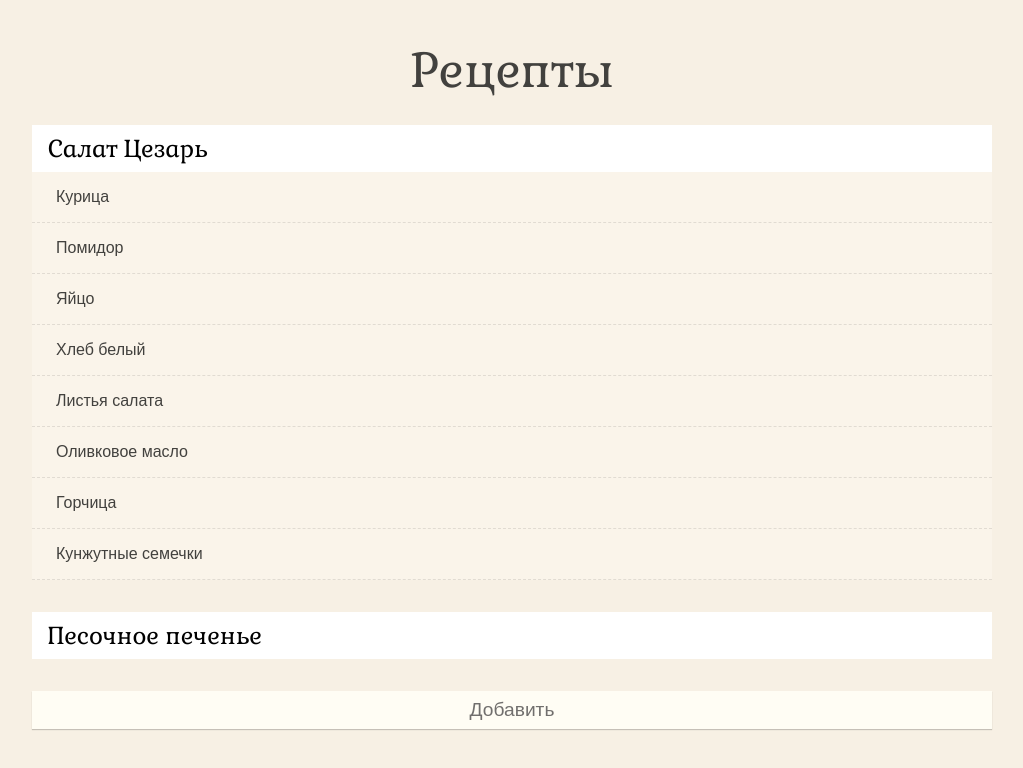
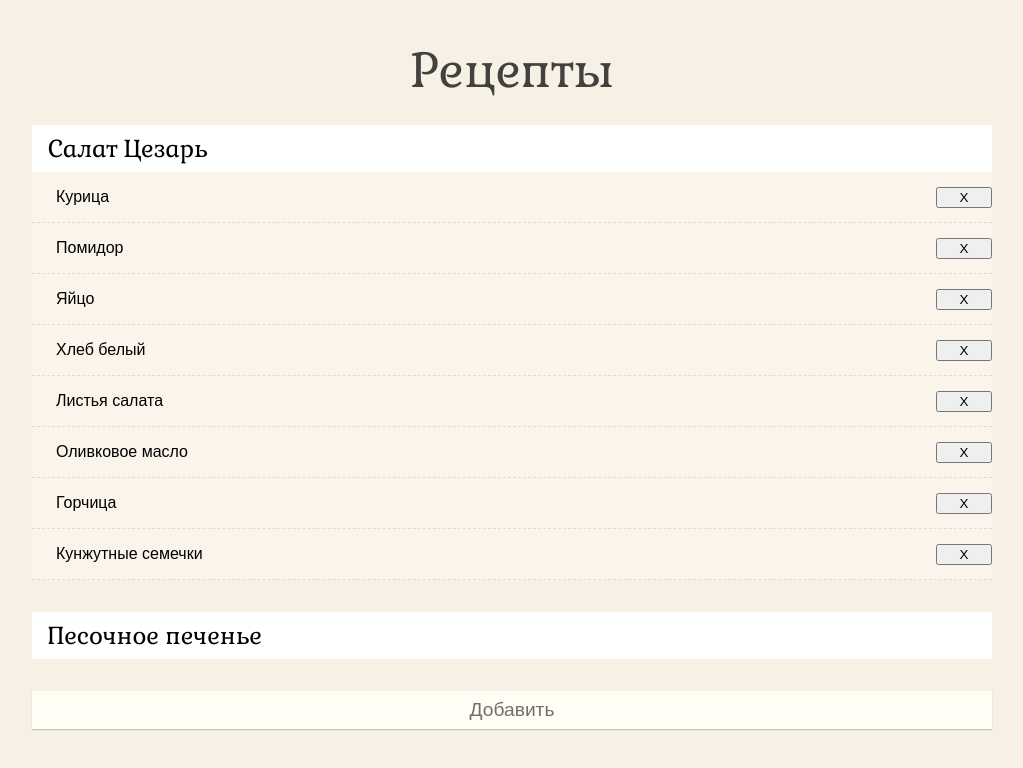
Before and after one commit to i1yas/recipe-list, a React (Create React App) app: page / in a window 1280 px wide. Shown: the top 768 px of the page, without its empty margins (128-1151 px from the left). Built offline with nearby package versions, Linux system fonts and the light colour scheme.

Commit message:
Edit state propagation, edit Ingr component layout, add edit-mode functionality

```diff
--- a/src/Ingr-List/Ingr-List.js
+++ b/src/Ingr-List/Ingr-List.js
@@ -3,10 +3,14 @@ import Ingr from '../Ingr/Ingr.js';
 import './Ingr-List.css';
 
 class IngrList extends Component {
+	constructor(props) {
+		super(props);
+		this.state = {list: props.data}
+	}
 	render() {
 		return (
 			<ul className="Ingr-List">
-				{this.props.data.map((ingr, id) => {
+				{this.state.list.map((ingr, id) => {
 					return <Ingr key={id}>{ingr}</Ingr>
 				})}
 			</ul>
--- a/src/Ingr/Ingr.css
+++ b/src/Ingr/Ingr.css
@@ -1,6 +1,40 @@
 .Ingr {
-	padding: 1rem 1.5rem;
-	display: block;
+	display: table;
 	list-style-type: none;
 	border-bottom: 1px dashed rgba(0, 0, 0, .1);
+	cursor: text;
 }
+
+.Ingr_editabe {
+	background-color: rgba(255, 229, 0, .1);
+	outline: 5px solid rgba(255, 255, 0, .1);
+}
+
+.Ingr__input-container {
+	display: table-cell;
+	width: 100%;
+}
+
+.Ingr__input {
+	padding-left: 1.5rem;
+	padding-right: 1.5rem;
+	padding-top: 1rem;
+	padding-bottom: 1rem;
+	font-size: 1rem;
+	box-sizing: border-box;
+	width: 100%;
+	background: none;
+	border: none;
+}
+
+.Ingr__input:focus {
+	outline:none;
+	background-color: rgba(255, 229, 0, .1);
+	outline: 5px solid rgba(255, 255, 0, .1);
+}
+
+.Ingr__delete {
+	display: table-cell;
+	width: 3.5rem;
+	height: 100%;
+}
--- a/src/Ingr/Ingr.js
+++ b/src/Ingr/Ingr.js
@@ -2,10 +2,56 @@ import React, { Component } from 'react';
 import './Ingr.css';
 
 class Ingr extends Component {
+	constructor(props) {
+		super(props);
+		this.state = {
+			value: props.children,
+			isEditable: false
+		}
+	}
+	toggleEditMode() {
+		this.setState({
+			...this.state,
+			isEditable: !this.state.isEditable
+		});
+	}
+	componentDidMount() {
+		window.document.addEventListener('click', this.handleDocumentClick.bind(this), false);
+	}
+	componentWillUnmount() {
+		window.document.removeEventListener('click', this.handleDocumentClick.bind(this), false);
+	}
+	handleDocumentClick(event) {
+		const area = this.refs.area
+		if(area && !area.contains(event.target)) {
+			this.setState({
+				...this.state,
+				isEditable: false
+			});
+		}
+	}
+	updateValue(event) {
+		this.setState({
+			...this.state,
+			value: event.target.value
+		})
+	}
 	render() {
 		return (
-			<li className="Ingr">
-				{this.props.children}
+			<li className='Ingr'>
+				<div className='Ingr__input-container'>
+					<input type='text'
+					value={this.state.value}
+					className='Ingr__input'
+					ref='area'
+					contentEditable={this.state.isEditable}
+					onClick={this.toggleEditMode.bind(this)}
+					onChange={this.updateValue.bind(this)}
+					/>
+				</div>
+				<button className='Ingr__delete'>
+					X
+				</button>
 			</li>
 		);
 	}
--- a/src/Recipe-Items/Recipe-Items.js
+++ b/src/Recipe-Items/Recipe-Items.js
@@ -3,14 +3,11 @@ import Recipe from '../Recipe/Recipe.js';
 import './Recipe-Items.css'
 
 class RecipeItems extends Component {
-	constructor(props) {
-		super(props);
-		this.state = {recipeList: this.props.initialState};
-	}
 	render() {
+		const data = this.props.initialState;
 		return (
 			<div className="Recipe-Items">
-				{this.state.recipeList.map(recipe => {
+				{data.map(recipe => {
 					return <Recipe key={recipe.id} data={recipe} />
 				})}
 			</div>
--- a/src/Recipe/Recipe.js
+++ b/src/Recipe/Recipe.js
@@ -5,19 +5,21 @@ import './Recipe.css';
 class Recipe extends Component {
 	constructor(props){
 		super(props);
-		this.state = this.props.data
+		this.state = {
+			name: props.data.name,
+			isOpen: props.data.isOpen
+		};
 	}
 	toggleList() {
-		const isOpen = !this.state.isOpen
 		this.setState({
 			...this.state,
-			isOpen
+			isOpen: !this.state.isOpen
 		});
 	}
 	render() {
 		return (
 			<div className="Recipe">
-				<button className="Recipe__name" onClick={this.toggleList.bind(this)}>{this.props.data.name}</button>
+				<button className="Recipe__name" onClick={this.toggleList.bind(this)}>{this.state.name}</button>
 				{this.state.isOpen &&
 					<IngrList data={this.props.data.ingrList} />
 				}
```
